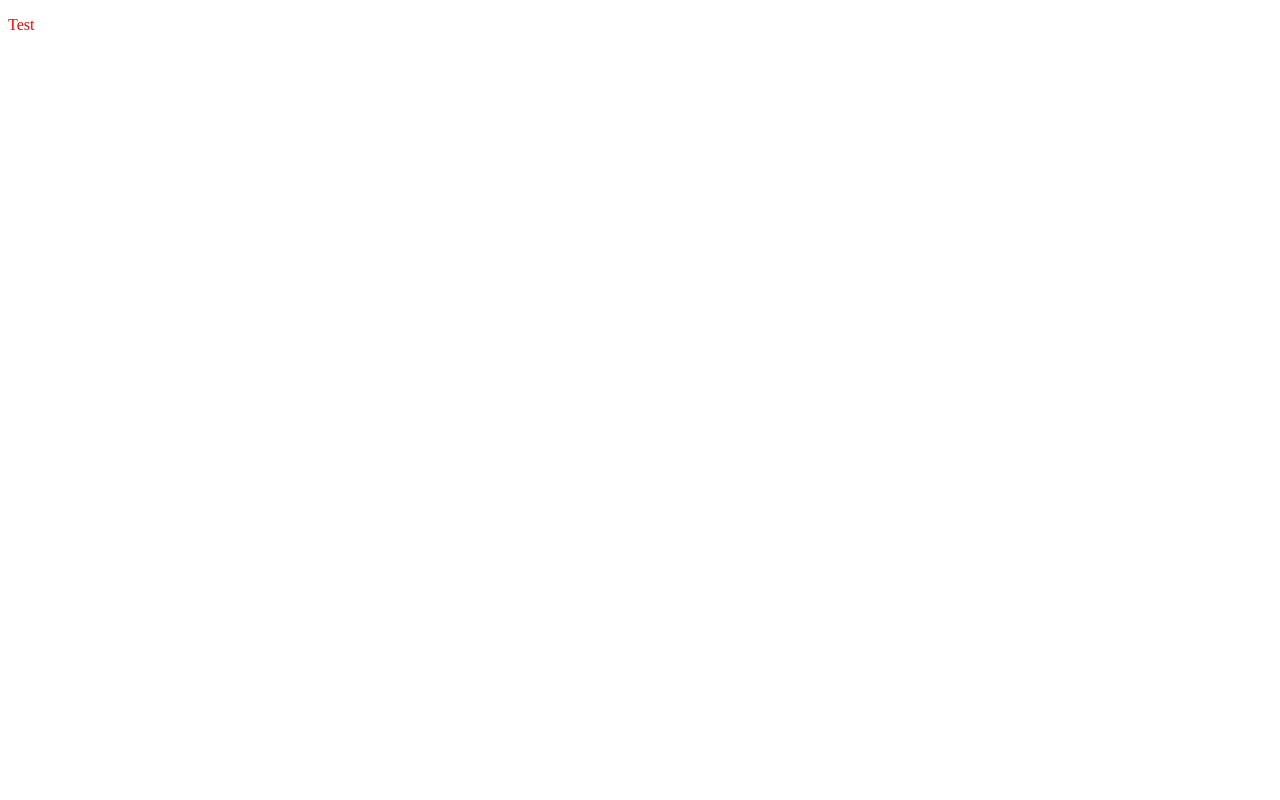
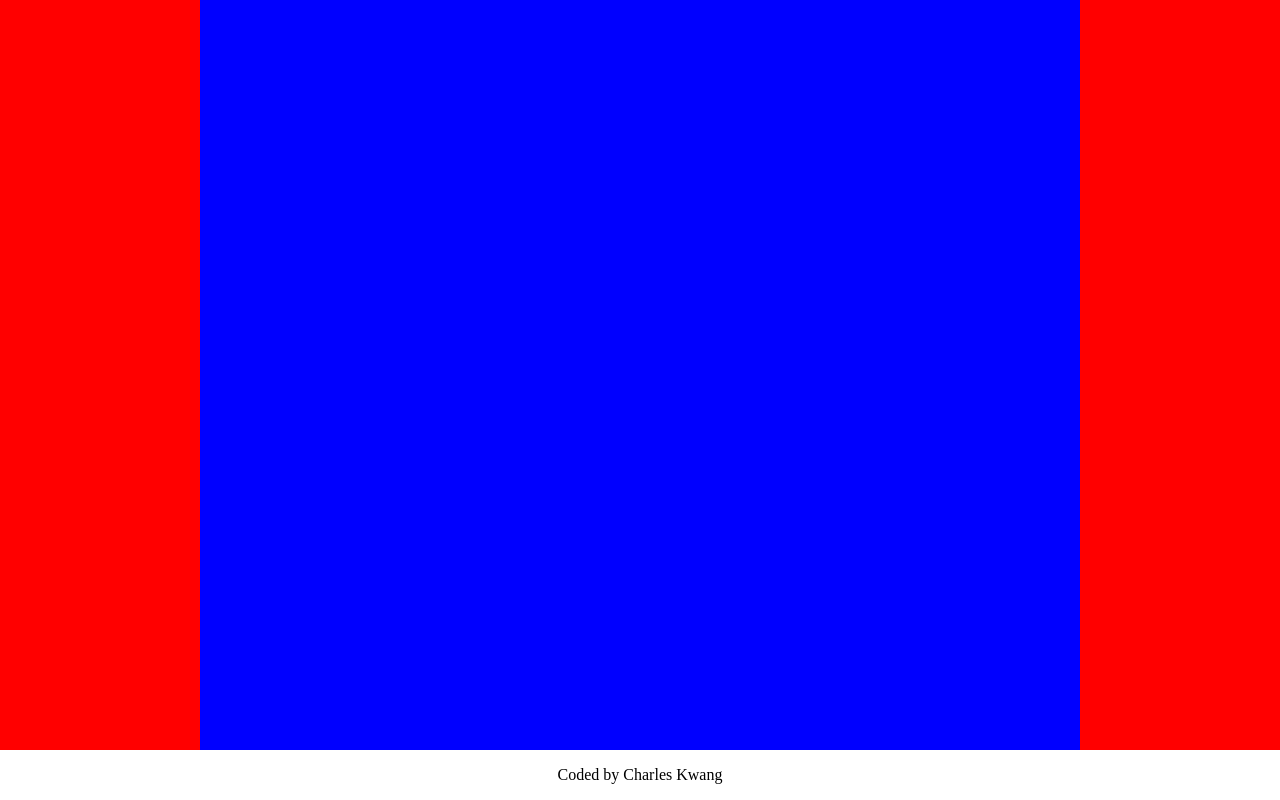
Before and after one commit to KojinKuro/RPS_RPG, a website built with webpack: page src/index.html in a window 1280 px wide. Built offline with nearby package versions, Linux system fonts and the light colour scheme.

Commit message:
Complete basic HTML layout

```diff
--- a/src/index.html
+++ b/src/index.html
@@ -3,9 +3,13 @@
   <head>
     <meta charset="UTF-8" />
     <meta name="viewport" content="width=device-width, initial-scale=1.0" />
-    <title>Document</title>
+    <link rel="icon" href="https://fav.farm/🎮" />
+    <title>Rock Paper Scissors RPG</title>
   </head>
   <body>
-    <p>Test</p>
+    <section class="player-view"></section>
+    <main class="main-view"></main>
+    <section class="computer-view"></section>
+    <footer>Coded by Charles Kwang</footer>
   </body>
 </html>
--- a/src/main.js
+++ b/src/main.js
@@ -1 +1,2 @@
+import "normalize.css";
 import "./style.scss";
--- a/src/style.scss
+++ b/src/style.scss
@@ -1,3 +1,29 @@
-p {
-  color: red;
+$player-column-size: 200px;
+$footer-size: 50px;
+
+html,
+body {
+  height: 100vh;
 }
+
+body {
+  display: grid;
+  grid-template-columns: $player-column-size 1fr $player-column-size;
+  grid-template-rows: 1fr $footer-size;
+}
+
+.player-view,
+.computer-view {
+  background-color: red;
+}
+
+.main-view {
+  background-color: blue;
+}
+
+footer {
+  display: flex;
+  justify-content: center;
+  align-items: center;
+  grid-column: 1 / -1;
+}
```
